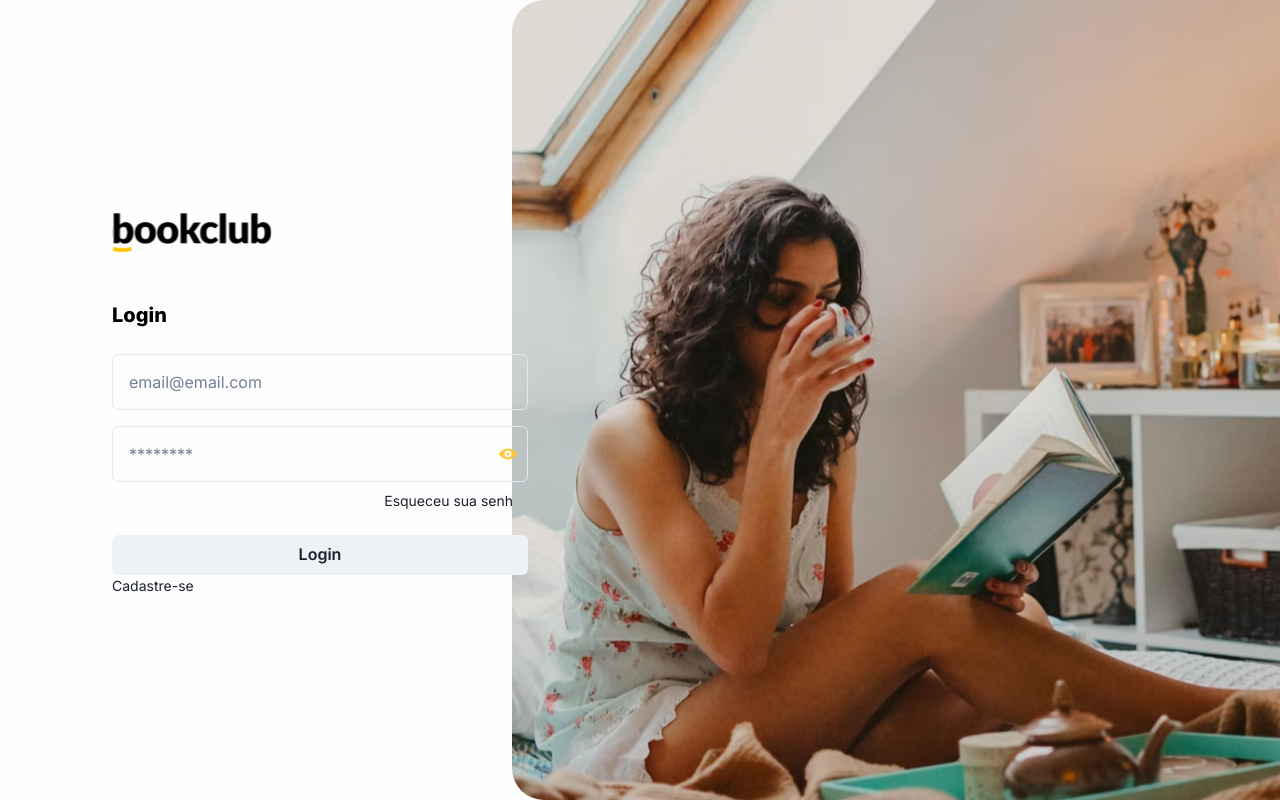
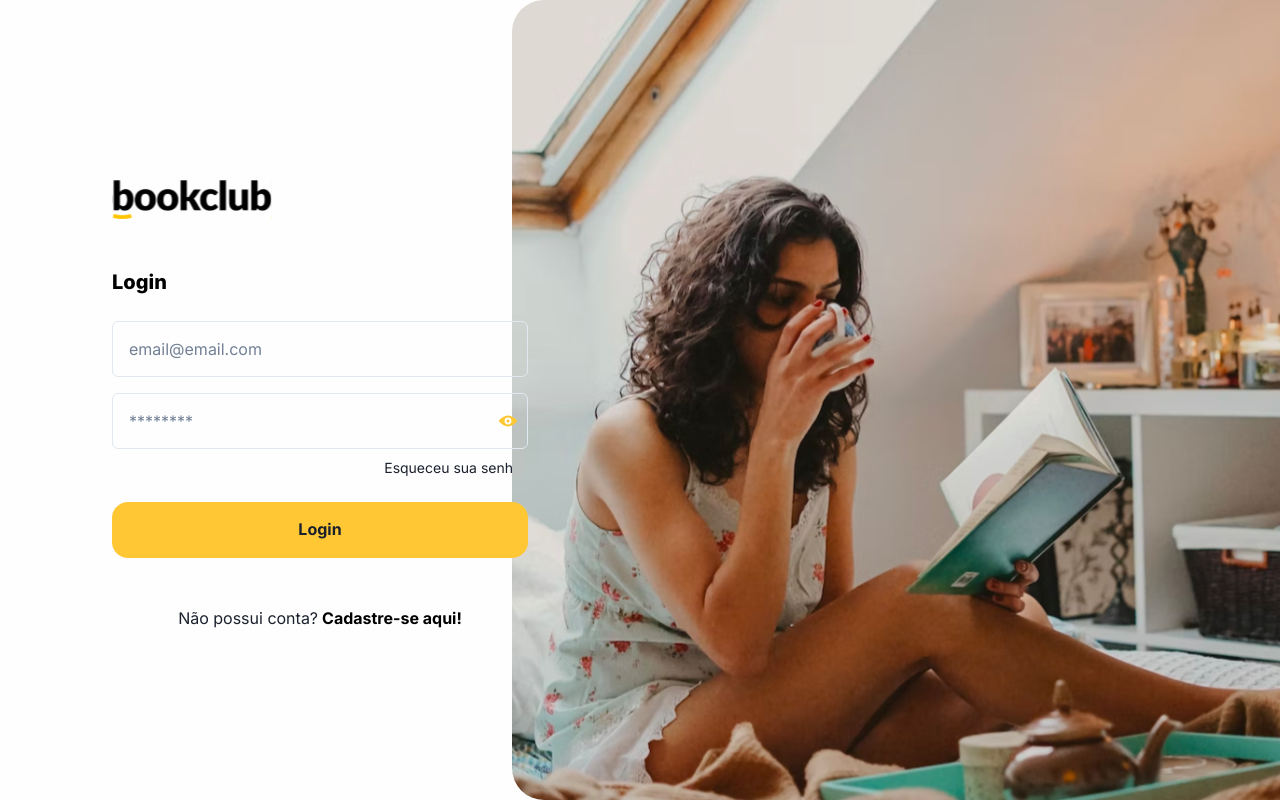
Before and after one commit to AndreMiller97/bookclub-web, a React (Create React App) app: page / in a window 1280 px wide. Built offline with nearby package versions, Linux system fonts and the light colour scheme.

Commit message:
feat: finish login screen UI

```diff
--- /dev/null
+++ b/src/components/atoms/Button.js
@@ -0,0 +1,17 @@
+import { Button as ChakraButton } from '@chakra-ui/react'
+
+export const Button = ({ children, props }) => (
+  <ChakraButton
+    fontWeight="bold"
+    fontSize="16px"
+    borderRadius="16px"
+    h="56px"
+    bg="brand.primary"
+    _hover={{
+        bg:"brand.pripary"
+    }}
+    {...props}
+  >
+    {children}
+  </ChakraButton>
+)
--- a/src/components/atoms/Link.js
+++ b/src/components/atoms/Link.js
@@ -1,5 +1,26 @@
-import { Link as ChakraLink } from '@chakra-ui/react'
+import { Link as ChakraLink, Flex } from '@chakra-ui/react'
 
-export const Link = ({ children, props }) => (
-  <ChakraLink fontSize="14px" color="brand.darkGrey" {...props}> {children}</ChakraLink>
+export const Link = ({ children, ...props }) => (
+  <ChakraLink fontSize="14px" color="brand.darkGrey" {...props}>
+    {' '}
+    {children}
+  </ChakraLink>
 )
+
+Link.Action = ({ text, actionText, ...props }) => (
+  <Flex w="100%" alignItems="center" justifyContent="center">
+    <ChakraLink mr="4px" fontSize="16px" color="brand.darkGrey" {...props}>
+      {text}
+    </ChakraLink>
+    <ChakraLink
+      fontWeight="bold"
+      fontSize="16px"
+      color="brand.black"
+      {...props}
+    >
+      {actionText}
+    </ChakraLink>
+  </Flex>
+)
+
+Link.Action.displayName = 'LinkAction'
--- a/src/components/atoms/index.js
+++ b/src/components/atoms/index.js
@@ -1,2 +1,3 @@
 export * from './Text'
 export * from './Link'
+export * from './Button'
--- a/src/modules/unauthenticated/screens/Login/index.js
+++ b/src/modules/unauthenticated/screens/Login/index.js
@@ -1,5 +1,5 @@
-import { Flex, Image, Button } from '@chakra-ui/react'
-import { Text, Input, Link } from 'components'
+import { Flex, Image } from '@chakra-ui/react'
+import { Text, Input, Link, Button } from 'components'
 
 export const LoginScreen = () => {
   return (
@@ -17,16 +17,23 @@ export const LoginScreen = () => {
           <Text.ScreenTitle mt="48px">Login</Text.ScreenTitle>
           <Input mt="24px" placeholder="email@email.com" />
           <Input.Password mt="16px" placeholder="*************" />
+
           <Flex
             mt="8px"
+           mb="24px"
             w="100%"
             alignItems="flex-end"
             justifyContent="flex-end"
           >
             <Link>Esqueceu sua senha?</Link>
           </Flex>
+
           <Button mt="24px">Login</Button>
-          <Link mt="48px">Cadastre-se</Link>
+          <Link.Action
+            mt="48px"
+            text="Não possui conta?"
+            actionText="Cadastre-se aqui!"
+          />
         </Flex>
       </Flex>
       <Flex
```
